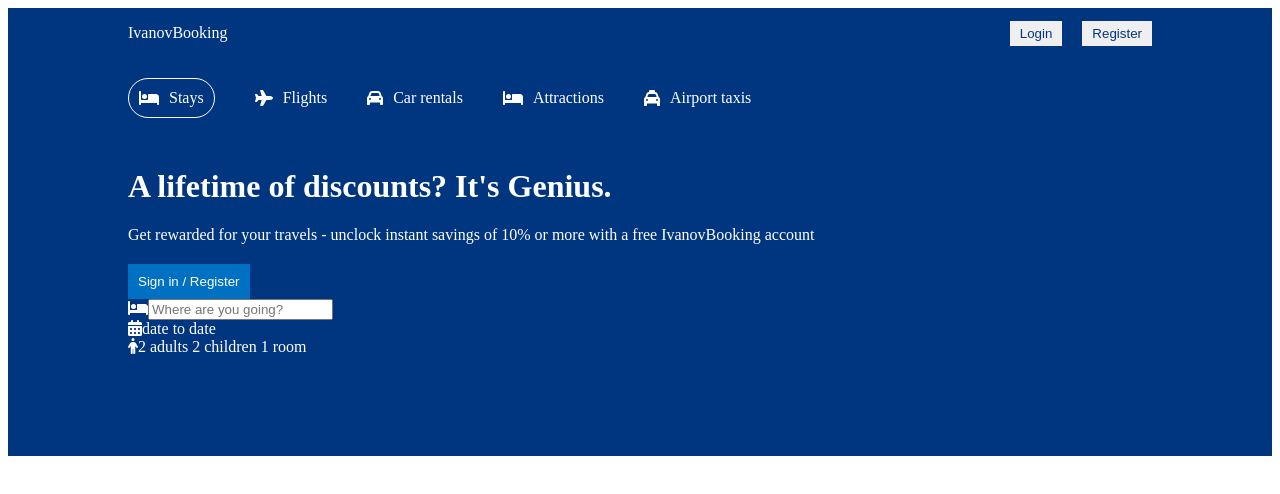
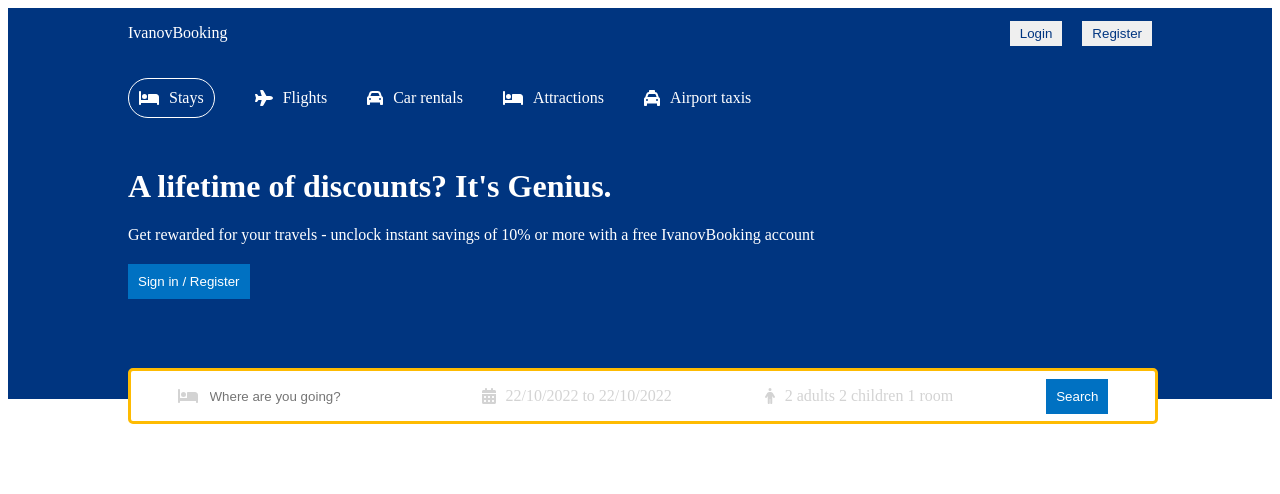
Before and after one commit to kivanov22/React-Booking, a React (Create React App) app: page / in a window 1280 px wide. Shown: the top 494 px of the page. Built offline with nearby package versions, Linux system fonts and the light colour scheme.

Commit message:
added react date changer and added some styles to header

```diff
--- a/package.json
+++ b/package.json
@@ -9,7 +9,9 @@
     "@testing-library/jest-dom": "^5.16.5",
     "@testing-library/react": "^13.4.0",
     "@testing-library/user-event": "^13.5.0",
+    "date-fns": "^2.29.3",
     "react": "^18.2.0",
+    "react-date-range": "^1.4.0",
     "react-dom": "^18.2.0",
     "react-router-dom": "^6.4.2",
     "react-scripts": "5.0.1",
--- a/src/components/Header/Header.js
+++ b/src/components/Header/Header.js
@@ -1,5 +1,5 @@
 import { FontAwesomeIcon } from "@fortawesome/react-fontawesome";
-import React from "react";
+import React, { useState } from "react";
 import "./Header.scss";
 import {
   faBed,
@@ -9,8 +9,21 @@
   faPlane,
   faTaxi,
 } from "@fortawesome/free-solid-svg-icons";
+import { DateRange } from 'react-date-range';
+import 'react-date-range/dist/styles.css'; // main css file
+import 'react-date-range/dist/theme/default.css'; // theme css file
+import {format} from 'date-fns';
 
 export const Header = () => {
+  const{openDate,setOpenDate} = useState(false);
+  const[date,setDate] = useState([{
+    startDate:new Date(),
+    endDate:new Date(),
+    key:'selection'
+  }]);
+
+
+
   return (
     <div className="header">
       <div className="headerContainer">
@@ -37,20 +50,37 @@
           </div>
         </div>
         <h1 className="headerTitle">A lifetime of discounts? It's Genius.</h1>
-        <p className="headerDesc">Get rewarded for your travels - unclock instant savings of 10% or more with a free IvanovBooking account</p>
+        <p className="headerDesc">
+          Get rewarded for your travels - unclock instant savings of 10% or more
+          with a free IvanovBooking account
+        </p>
         <button className="headerBtn">Sign in / Register</button>
         <div className="headerSearch">
           <div className="headerSearchItem">
-            <FontAwesomeIcon icon={faBed} />
-            <input type="text" placeholder="Where are you going?" className="headerSearchInput" />
+            <FontAwesomeIcon icon={faBed} className="headerIcon" />
+            <input
+              type="text"
+              placeholder="Where are you going?"
+              className="headerSearchInput"
+            />
           </div>
           <div className="headerSearchItem">
-            <FontAwesomeIcon icon={faCalendarDays} />
-            <span className="headerSearchText">date to date</span>
+            <FontAwesomeIcon icon={faCalendarDays} className="headerIcon" />
+            <span onClick={()=>setOpenDate(!openDate)} className="headerSearchText">{`${format(date[0].startDate,"dd/MM/yyyy")} to ${format(date[0].endDate,"dd/MM/yyyy")}`}</span>
+            {openDate && <DateRange
+            editableDateInputs={true}
+            onChange={item=>setDate([item.selection])}
+            moveRangeOnFirstSelection={false}
+            ranges={date}
+            className="date"
+            />}
           </div>
           <div className="headerSearchItem">
-            <FontAwesomeIcon icon={faPerson} />
+            <FontAwesomeIcon icon={faPerson} className="headerIcon" />
             <span className="headerSearchText">2 adults 2 children 1 room</span>
+          </div>
+          <div className="headerSearchItem">
+            <button className="headerBtn">Search</button>
           </div>
         </div>
       </div>
--- a/src/components/Header/Header.scss
+++ b/src/components/Header/Header.scss
@@ -3,6 +3,7 @@
 color: white;
 display: flex;
 justify-content: center;
+position: relative;
 }
 
 .headerContainer {
@@ -41,3 +42,43 @@
     padding: 10px;
     cursor: pointer;
 }
+
+.headerSearch {
+    height: 30px;
+    background-color: white;
+    border: 3px solid #febb02;
+    display: flex;
+    align-items: center;
+    justify-content: space-around;
+    padding: 10px 0px;
+    border-radius: 5px;
+    position: absolute;
+    bottom: -25px;
+    width: 100%;
+    max-width: 1024px;
+}
+
+.headerIcon {
+    color: lightgray;
+}
+
+.headerSearchItem {
+    display: flex;
+    align-items: center;
+    gap: 10px;
+}
+
+.headerSearchInput {
+    border: none;
+    outline: none;
+}
+
+.headerSearchText {
+    color: lightgray;
+    cursor: pointer;
+}
+
+.date {
+    position: absolute;
+    top: 50px;
+}
```
Also changed, not shown: 2 other files (tests, documents, lock files or other folders). Lines whose indentation alone changed are shown as unchanged.
